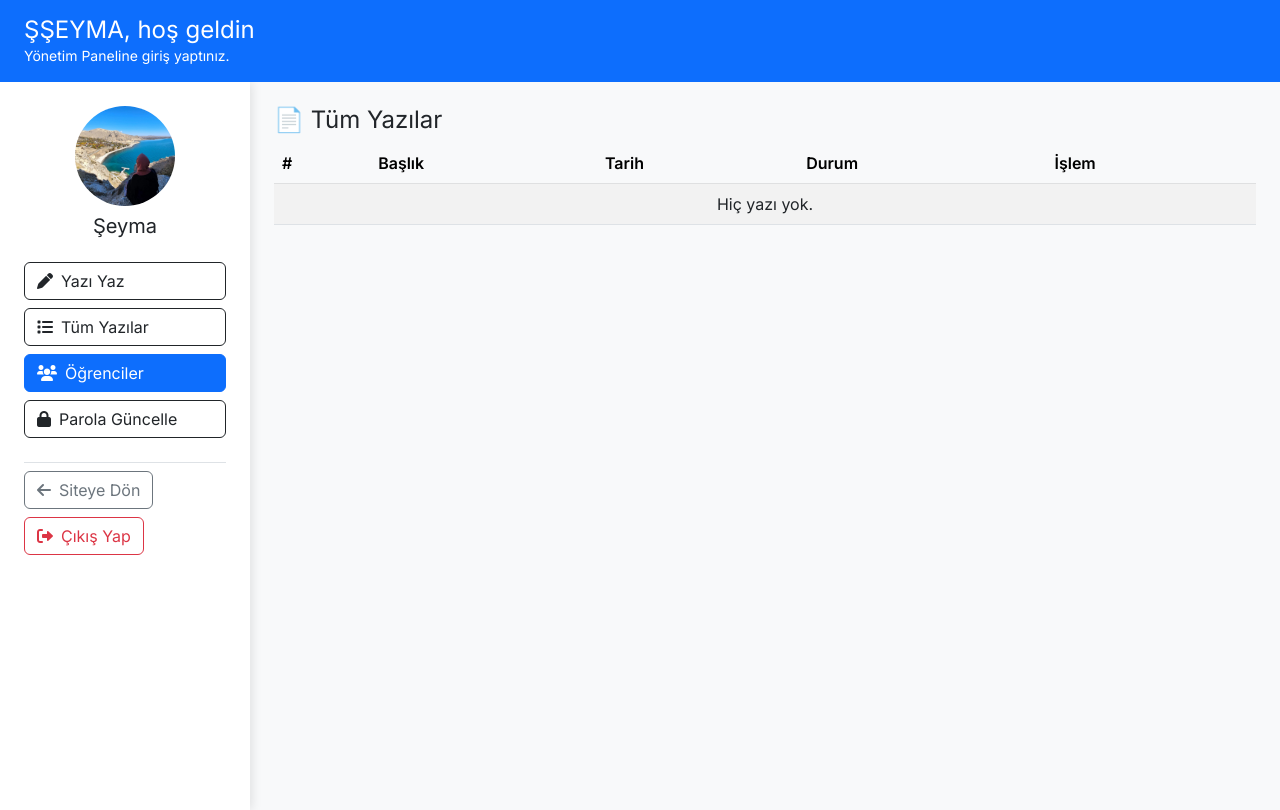
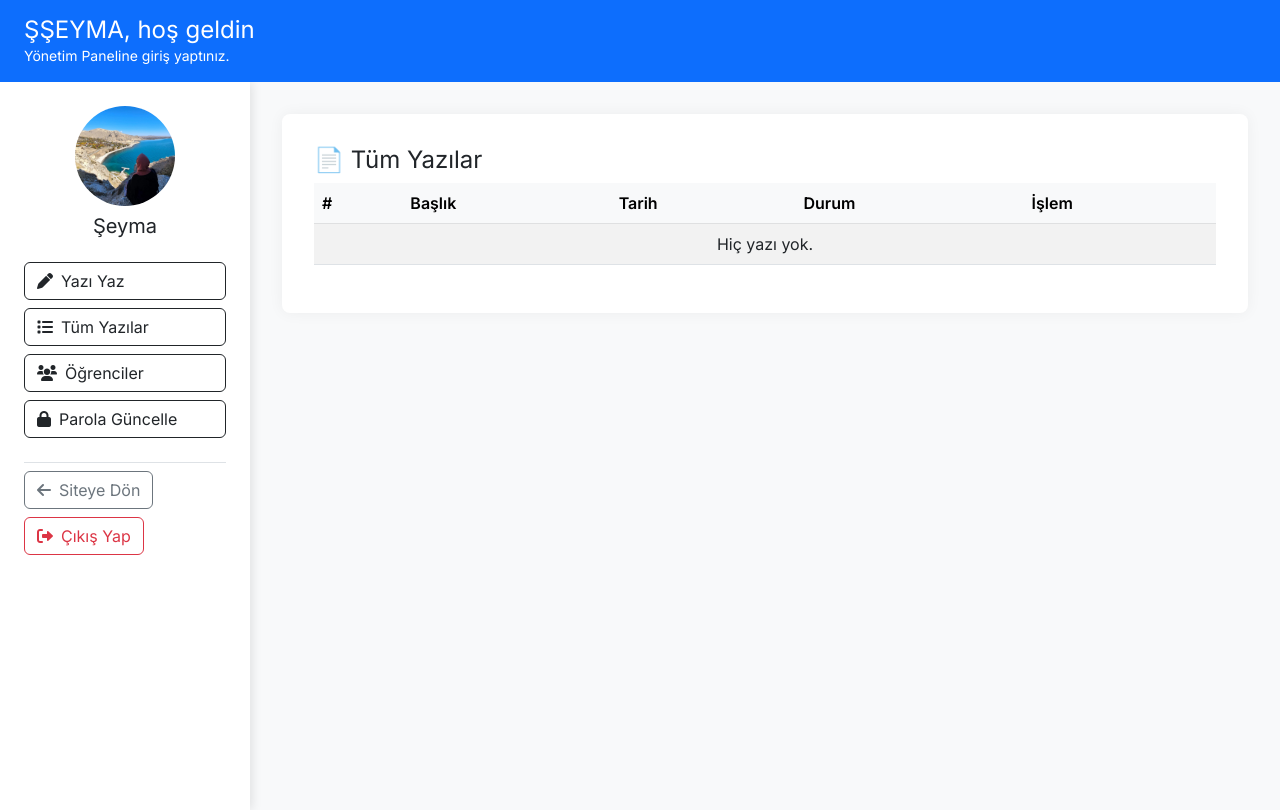
Before and after one commit to ugurtr-cmd/django-project-web, a Django app: page /admin-paneli/yazilar/ in a window 1280 px wide. Run offline with Django 5.2, Linux system fonts and the light colour scheme; the visitor is signed in with stand-in values (Sample User, id 1); data that the repository does not hold is empty.

Commit message:
Update layout_admin.html

```diff
--- a/templates/layout_admin.html
+++ b/templates/layout_admin.html
@@ -21,7 +21,8 @@
       background-color: #0d6efd;
       color: white;
       padding: 1rem 1.5rem;
-      position: relative;
+      position: sticky;
+      top: 0;
       z-index: 100;
     }
     .admin-container {
@@ -42,7 +43,7 @@
     .main-content {
       flex: 1;
       margin-left: var(--sidebar-width);
-      padding: 1.5rem;
+      padding: 2rem;
       transition: margin-left 0.3s ease;
     }
     .menu-toggle {
@@ -68,13 +69,19 @@
         display: block;
       }
     }
+    .section-box {
+      background-color: white;
+      border-radius: 8px;
+      padding: 2rem;
+      box-shadow: 0 0 15px rgba(0,0,0,0.05);
+    }
   </style>
   {% block css_file %}{% endblock css_file %}
 </head>
 <body>
   <div class="admin-header d-flex justify-content-between align-items-center">
     <div>
-      <h1 class="h4 mb-0">ŞŞEYMA, hoş geldin</h1>
+      <h1 class="h4 align-item-center mb-0">ŞŞEYMA, hoş geldin</h1>
       <p class="mb-0 small">Yönetim Paneline giriş yaptınız.</p>
     </div>
     <button class="menu-toggle" id="menuToggle">
@@ -96,7 +103,7 @@
         <a href="{% url 'admin-yazi-listesi' %}" class="btn btn-outline-dark text-start mb-2">
           <i class="fas fa-list me-2"></i>Tüm Yazılar
         </a>
-        <a href="{% url 'ogrenci_listesi' %}" class="btn btn-primary text-start mb-2">
+        <a href="{% url 'ogrenci_listesi' %}" class="btn btn-outline-dark text-start mb-2">
           <i class="fas fa-users me-2"></i>Öğrenciler
         </a>
         <a href="{% url 'parola_guncelle' %}" class="btn btn-outline-dark text-start mb-2">
@@ -125,7 +132,9 @@
     document.addEventListener('DOMContentLoaded', function() {
       const menuToggle = document.getElementById('menuToggle');
       const sidebar = document.getElementById('sidebar');
+      const mainContent = document.getElementById('mainContent');
 
+      // Menü toggle işlevi
       menuToggle.addEventListener('click', function() {
         sidebar.classList.toggle('active');
 
@@ -135,16 +144,21 @@
         icon.classList.toggle('fa-times');
       });
 
-      // Ekran boyutu değiştiğinde kontrol et
-      window.addEventListener('resize', function() {
+      // Sayfa yüklendiğinde menü durumunu kontrol et
+      function checkMenuState() {
         if (window.innerWidth > 992) {
           sidebar.classList.remove('active');
           const icon = menuToggle.querySelector('i');
           icon.classList.remove('fa-times');
           icon.classList.add('fa-bars');
         }
-      });
+      }
+
+      // Sayfa yüklendiğinde ve boyut değiştiğinde kontrol et
+      checkMenuState();
+      window.addEventListener('resize', checkMenuState);
     });
   </script>
+  {% block scripts %}{% endblock scripts %}
 </body>
 </html>
```
